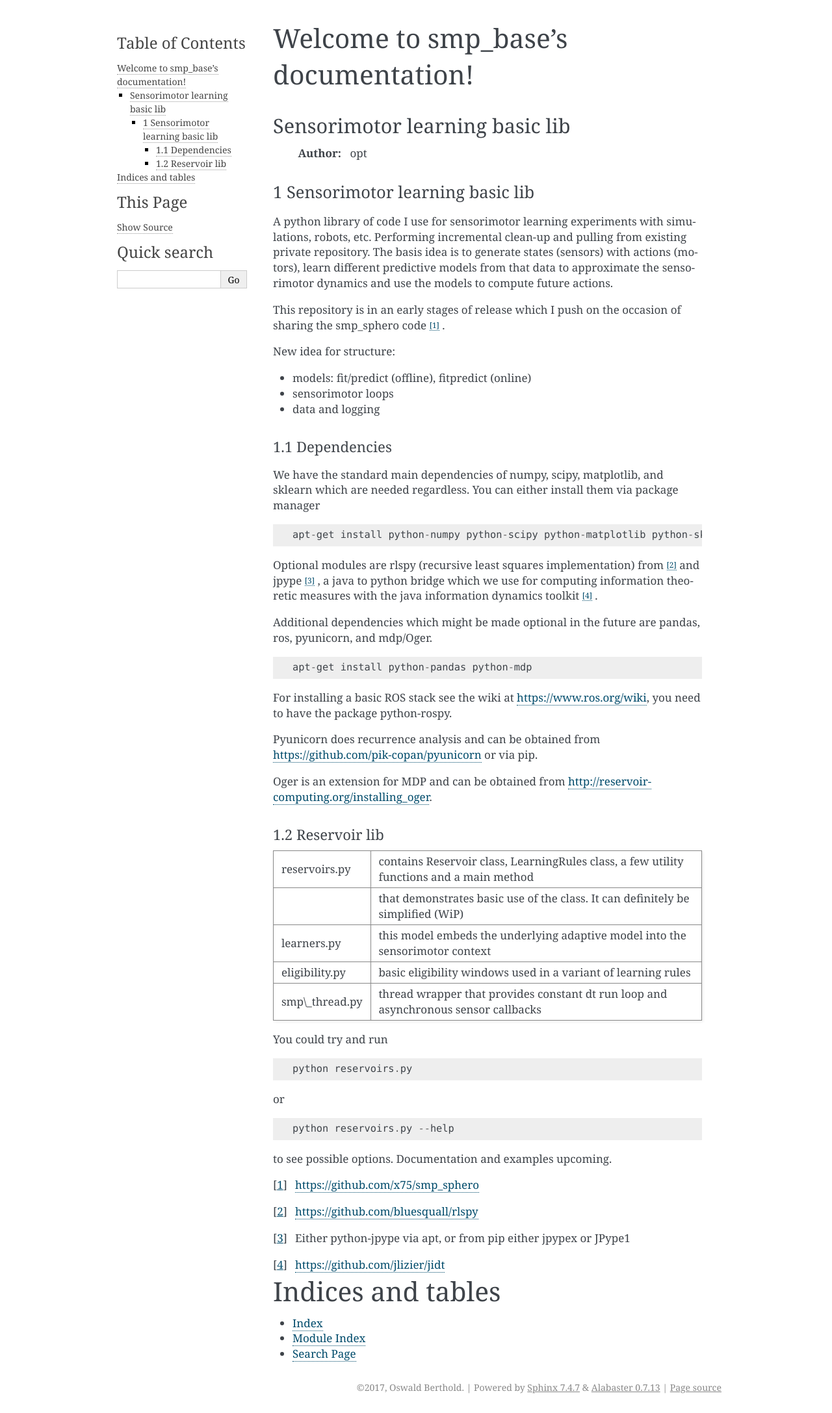
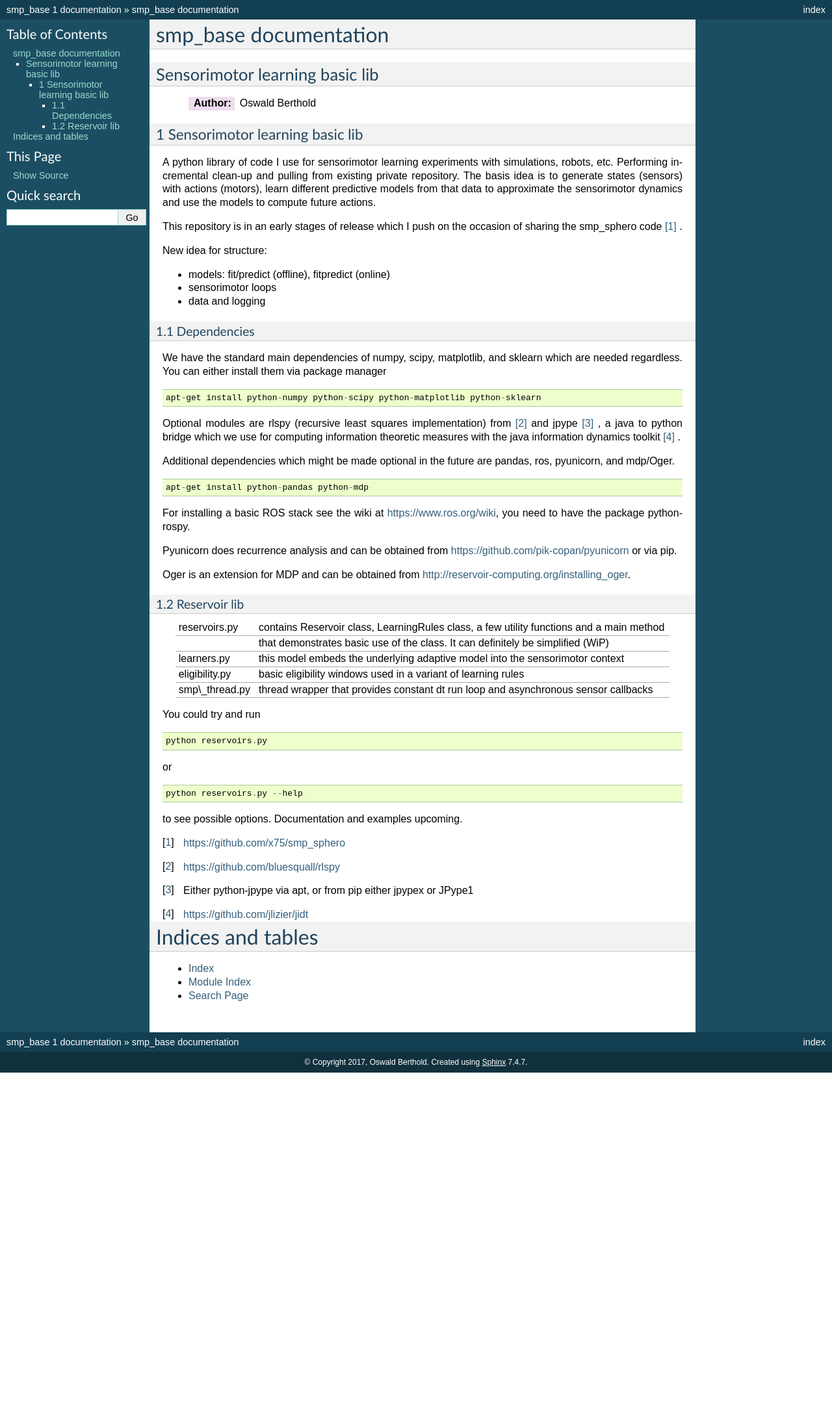
Before and after one commit to x75/smp_base, a Sphinx documentation site: the page built from doc/index.rst, in a window 1280 px wide. Shown: the whole page at 65% size. Built offline with Sphinx 7.4.7, drawn with Linux system fonts in a browser that asks for light colours; pages that are not in the unit, such as notebooks, are missing from menus; after the commit the page ends 1651 px from its top, so only the background shows below that.

Commit message:
doc mods

```diff
--- a/README.org
+++ b/README.org
@@ -1,4 +1,5 @@
 #+TITLE: Sensorimotor learning basic lib
+#+AUTHOR: Oswald Berthold
 
 #+OPTIONS: toc:nil ^:nil
 
--- a/README.rst
+++ b/README.rst
@@ -2,7 +2,7 @@
 Sensorimotor learning basic lib
 ===============================
 
-    :Author: opt
+    :Author: Oswald Berthold
 
 
 
--- a/doc/conf.py
+++ b/doc/conf.py
@@ -31,7 +31,7 @@ sys.path.insert(0, os.path.abspath('..'))
 # extensions coming with Sphinx (named 'sphinx.ext.*') or your custom
 # ones.
 extensions = [
-    # 'sphinx.ext.autodoc',
+#    'sphinx.ext.autodoc',
     'sphinx.ext.intersphinx',
     'sphinx.ext.todo',
     'sphinx.ext.coverage',
@@ -87,7 +87,8 @@ todo_include_todos = True
 # The theme to use for HTML and HTML Help pages.  See the documentation for
 # a list of builtin themes.
 #
-html_theme = 'alabaster'
+# html_theme = 'alabaster'
+html_theme = 'default'
 
 # Theme options are theme-specific and customize the look and feel of a theme
 # further.  For a list of options available for each theme, see the
--- a/doc/index.rst
+++ b/doc/index.rst
@@ -3,8 +3,8 @@
    You can adapt this file completely to your liking, but it should at least
    contain the root `toctree` directive.
 
-Welcome to smp_base's documentation!
-====================================
+smp_base documentation
+======================
 
 .. include:: ../README.rst
 
```
